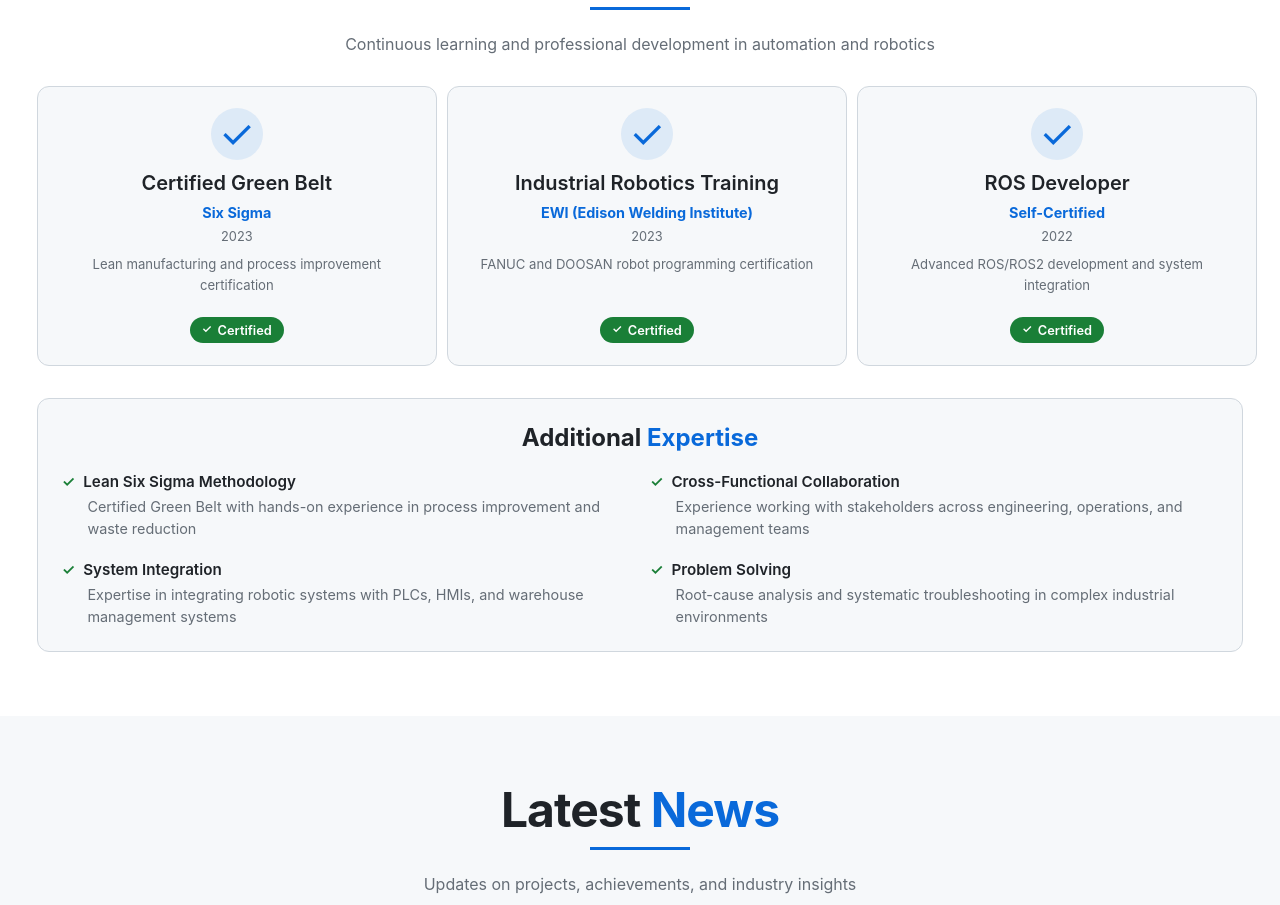
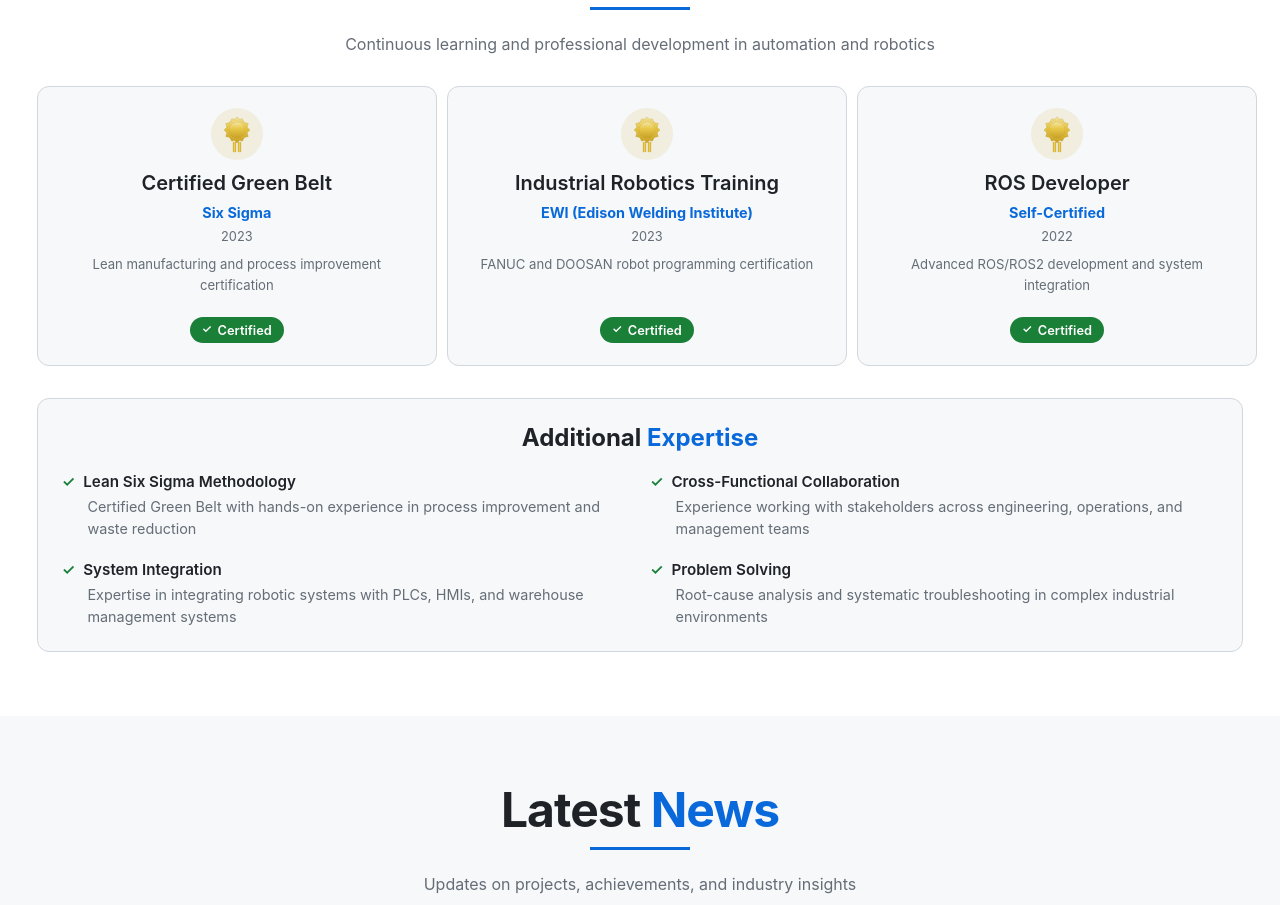
Before and after one commit to omarsahri/portfoliojs, a React (Vite) app: page / in a window 1280 px wide. Shown: the part 4756-5661 px from the top of the page. Built offline with nearby package versions, Linux system fonts and the light colour scheme.

Commit message:
Certification logo

```diff
--- a/src/App.css
+++ b/src/App.css
@@ -831,7 +831,6 @@ section:nth-of-type(even) .about-me-picture {
 .cert-badge-icon {
   font-size: 2.5rem;
   line-height: 1;
-  color: var(--accent);
   margin-bottom: 0.6rem;
   width: 3.25rem;
   height: 3.25rem;
@@ -840,7 +839,12 @@ section:nth-of-type(even) .about-me-picture {
   align-items: center;
   justify-content: center;
   border-radius: 50%;
-  background: rgba(9, 105, 218, 0.1);
+  background: rgba(201, 162, 39, 0.12);
+}
+
+.cert-badge-icon svg {
+  height: 2.5rem;
+  width: auto;
 }
 
 .cert-name {
--- a/src/App.jsx
+++ b/src/App.jsx
@@ -273,7 +273,31 @@ function App() {
         <div className="certs-grid">
           {portfolio.certifications.map((c, i) => (
             <div key={i} className="cert-card">
-              <div className="cert-badge-icon" aria-hidden>✓</div>
+              <div className="cert-badge-icon" aria-hidden>
+                <svg viewBox="0 0 64 80" fill="none" xmlns="http://www.w3.org/2000/svg">
+                  <defs>
+                    <linearGradient id="cert-badge-gold" x1="0%" y1="0%" x2="0%" y2="100%">
+                      <stop offset="0%" stopColor="#f5e6a8"/>
+                      <stop offset="40%" stopColor="#e8c84a"/>
+                      <stop offset="100%" stopColor="#c9a227"/>
+                    </linearGradient>
+                    <linearGradient id="cert-badge-ribbon" x1="0%" y1="0%" x2="100%" y2="0%">
+                      <stop offset="0%" stopColor="#d4af37"/>
+                      <stop offset="50%" stopColor="#f0d050"/>
+                      <stop offset="100%" stopColor="#d4af37"/>
+                    </linearGradient>
+                  </defs>
+                  {/* Serrated circular medal (24 peaks) */}
+                  <path d="M58 32L52.3 37.4 54.5 45 46.8 46.8 42.5 54.5 37.4 52.3 32 58 26.6 52.3 21.5 54.5 17.2 46.8 9.5 45 11.7 37.4 6 32 11.7 26.6 9.5 19 17.2 17.2 21.5 9.5 26.6 10.7 32 6 37.4 10.7 42.5 9.5 46.8 17.2 54.5 19 52.3 26.6Z" fill="url(#cert-badge-gold)" stroke="#b8961e" strokeWidth="0.6" strokeLinejoin="round"/>
+                  {/* Inner smooth circle */}
+                  <circle cx="32" cy="32" r="16" fill="url(#cert-badge-gold)" stroke="#b8961e" strokeWidth="0.5"/>
+                  {/* Dotted border ring */}
+                  <circle cx="32" cy="32" r="20" fill="none" stroke="#b8961e" strokeWidth="0.8" strokeDasharray="2 2.5" opacity="0.9"/>
+                  {/* Two hanging ribbons */}
+                  <rect x="24" y="56" width="6" height="20" rx="1.5" fill="url(#cert-badge-ribbon)" stroke="#b8961e" strokeWidth="0.4"/>
+                  <rect x="34" y="56" width="6" height="20" rx="1.5" fill="url(#cert-badge-ribbon)" stroke="#b8961e" strokeWidth="0.4"/>
+                </svg>
+              </div>
               <h4 className="cert-name">{c.name}</h4>
               <p className="cert-org">{c.org}</p>
               <span className="cert-year">{c.year}</span>
```
